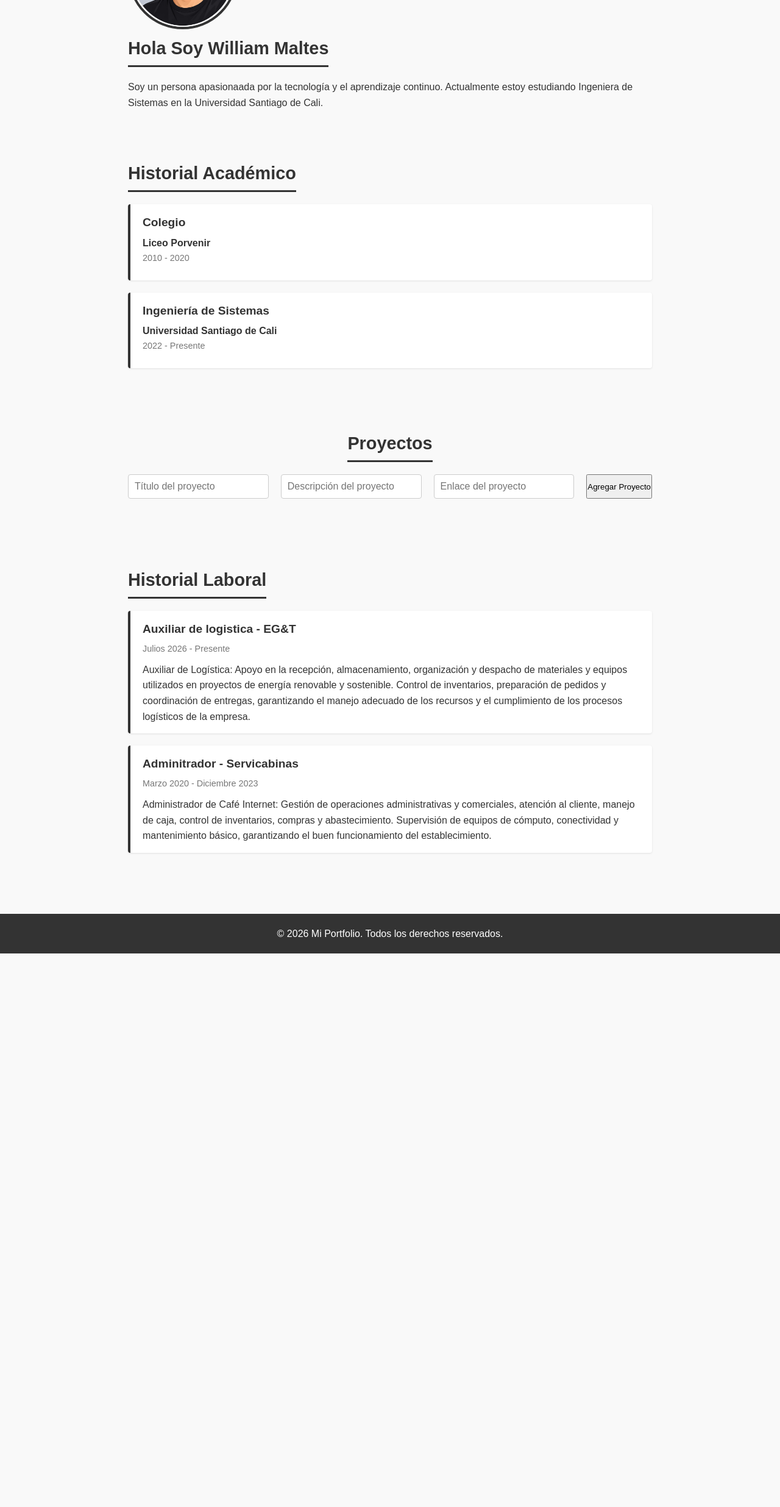
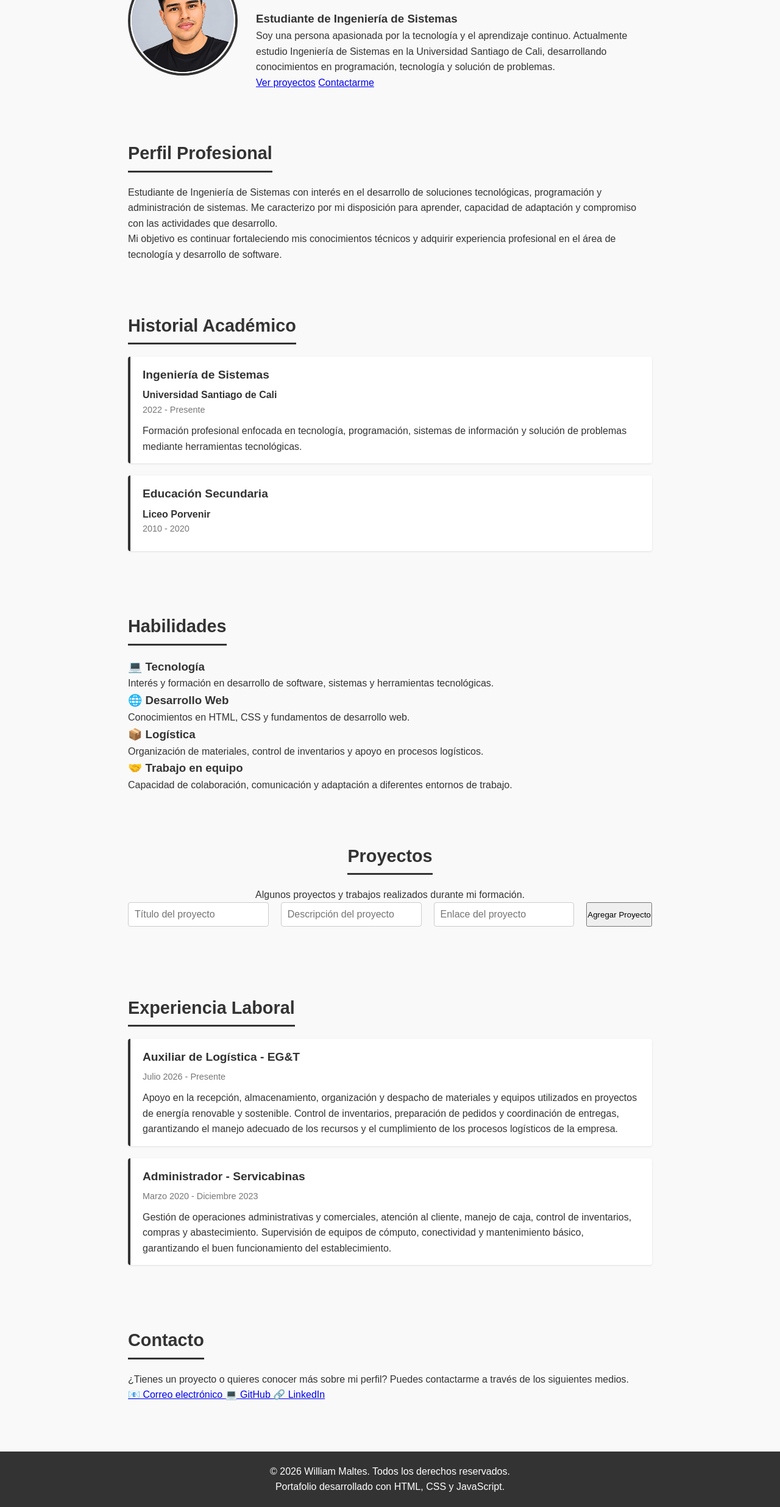
Before and after one commit to arquero01/Portafolio, a plain HTML site: page index.html in a window 1280 px wide. Shown: the part 268-2740 px from the top of the page at 61% size. Before the commit the page ends 1832 px from the top, so only its background shows below. Drawn offline with Linux system fonts and the light colour scheme.

Commit message:
version_01.02

```diff
--- a/index.html
+++ b/index.html
@@ -1,68 +1,329 @@
 <!DOCTYPE html>
-<html lang="en">
+<html lang="es">
   <head>
-        <meta charset="UTF-8">
-        <meta name="viewport" content="width=device-width, initial-scale=1.0">
-        <title>Mi Portfolio</title>
+    <meta charset="UTF-8" />
+    <meta name="viewport" content="width=device-width, initial-scale=1.0" />
+    <meta
+      name="description"
+      content="Portafolio profesional de William Maltes, estudiante de Ingeniería de Sistemas."
+    />
+    <meta name="author" content="William Maltes" />
+
+    <title>William Maltes | Portafolio</title>
+
 <link rel="stylesheet" href="css/styles.css">
-    </head>
-    <body>
+
+</head><body><!-- ENCABEZADO -->
 <header id="header">
-            <h1>Mi Portfolio</h1>
-        </header>
-        <main>
-            <section id="Presentación">
-                <img src="img/foto-perfil.jpeg" alt="Mi Foto" class="foto-perfil">
-                <div class="presentacion-texto">
-                    <h2>Hola Soy William Maltes</h2>
-                    <p>Soy un persona apasionaada por la tecnología y el aprendizaje continuo. Actualmente estoy estudiando Ingeniera de Sistemas en la Universidad Santiago de Cali.</p>
-                </div>
-            </section>
-            <section id="historial-academico">
-                <h2>Historial Académico</h2>
-                <div class="item-academico">
-                    <h3>Colegio</h3>
-                    <p class="institucion">Liceo Porvenir</p>
-                    <p class="fecha">2010 - 2020</p>
-                </div>
-                <div class="item-academico">
-                    <h3>Ingeniería de Sistemas</h3>
-                    <p class="institucion">Universidad Santiago de Cali</p>
-                    <p class="fecha">2022 - Presente</p>
-                </div>
-            </section>
-            <section id="proyectos">
-                <h2>Proyectos</h2>
-                <form id="form-proyectos">
-                    <input type="text" id="input-titulo" placeholder="Título del proyecto" required>
-                    <input type="text" id="input-descripcion" placeholder="Descripción del proyecto" required>
-                    <input type="text" id="input-link" placeholder="Enlace del proyecto">
-                    <button type="submit">Agregar Proyecto</button>
-                </form>
-                <div id="lista-proyectos">
 
-                </div>
-            </section>
-            <section id="historial-laboral">
-                <h2>Historial Laboral</h2>
-
-                <div class="item-laboral">
-                <h3>Auxiliar de logistica - EG&T</h3>
-                <p class="fecha">Julios 2026 - Presente</p>
-                <p>Auxiliar de Logística: Apoyo en la recepción, almacenamiento, organización y despacho de materiales y equipos utilizados en proyectos de energía renovable y sostenible. Control de inventarios, preparación de pedidos y coordinación de entregas, garantizando el manejo adecuado de los recursos y el cumplimiento de los procesos logísticos de la empresa.</p>
+    <div class="header-contenido">
+        <h1>William Maltes</h1>
+        <p>Estudiante de Ingeniería de Sistemas</p>
     </div>
 
-                <div class="item-laboral">
-                <h3>Adminitrador - Servicabinas</h3>
-                <p class="fecha">Marzo 2020 - Diciembre 2023</p>
-                <p>Administrador de Café Internet: Gestión de operaciones administrativas y comerciales, atención al cliente, manejo de caja, control de inventarios, compras y abastecimiento. Supervisión de equipos de cómputo, conectividad y mantenimiento básico, garantizando el buen funcionamiento del establecimiento.</p>
+    <nav class="menu">
+        <a href="#presentacion">Inicio</a>
+        <a href="#historial-academico">Educación</a>
+        <a href="#habilidades">Habilidades</a>
+        <a href="#proyectos">Proyectos</a>
+        <a href="#historial-laboral">Experiencia</a>
+        <a href="#contacto">Contacto</a>
+    </nav>
+
+</header>
+
+
+<main>
+
+    <!-- PRESENTACIÓN -->
+    <section id="presentacion">
+
+        <img
+            src="img/foto-perfil.jpeg"
+            alt="Foto de perfil de William Maltes"
+            class="foto-perfil"
+        >
+
+        <div class="texto-presentacion">
+
+            <p class="saludo">¡Hola! Soy</p>
+
+            <h2>William Maltes</h2>
+
+            <h3>Estudiante de Ingeniería de Sistemas</h3>
+
+            <p>
+                Soy una persona apasionada por la tecnología y el aprendizaje
+                continuo. Actualmente estudio Ingeniería de Sistemas en la
+                Universidad Santiago de Cali, desarrollando conocimientos en
+                programación, tecnología y solución de problemas.
+            </p>
+
+            <div class="botones-presentacion">
+                <a href="#proyectos" class="boton">Ver proyectos</a>
+                <a href="#contacto" class="boton boton-secundario">Contactarme</a>
+            </div>
+
         </div>
 
     </section>
+
+
+    <!-- PERFIL -->
+    <section id="perfil">
+
+        <h2>Perfil Profesional</h2>
+
+        <div class="tarjeta">
+
+            <p>
+                Estudiante de Ingeniería de Sistemas con interés en el desarrollo
+                de soluciones tecnológicas, programación y administración de
+                sistemas. Me caracterizo por mi disposición para aprender,
+                capacidad de adaptación y compromiso con las actividades que
+                desarrollo.
+            </p>
+
+            <p>
+                Mi objetivo es continuar fortaleciendo mis conocimientos
+                técnicos y adquirir experiencia profesional en el área de
+                tecnología y desarrollo de software.
+            </p>
+
+        </div>
+
+    </section>
+
+
+    <!-- HISTORIAL ACADÉMICO -->
+    <section id="historial-academico">
+
+        <h2>Historial Académico</h2>
+
+        <div class="item-academico">
+
+            <h3>Ingeniería de Sistemas</h3>
+
+            <p class="institucion">
+                Universidad Santiago de Cali
+            </p>
+
+            <p class="fecha">
+                2022 - Presente
+            </p>
+
+            <p>
+                Formación profesional enfocada en tecnología, programación,
+                sistemas de información y solución de problemas mediante
+                herramientas tecnológicas.
+            </p>
+
+        </div>
+
+
+        <div class="item-academico">
+
+            <h3>Educación Secundaria</h3>
+
+            <p class="institucion">
+                Liceo Porvenir
+            </p>
+
+            <p class="fecha">
+                2010 - 2020
+            </p>
+
+        </div>
+
+    </section>
+
+
+    <!-- HABILIDADES -->
+    <section id="habilidades">
+
+        <h2>Habilidades</h2>
+
+        <div class="habilidades-grid">
+
+            <div class="habilidad">
+                <h3>💻 Tecnología</h3>
+                <p>
+                    Interés y formación en desarrollo de software,
+                    sistemas y herramientas tecnológicas.
+                </p>
+            </div>
+
+            <div class="habilidad">
+                <h3>🌐 Desarrollo Web</h3>
+                <p>
+                    Conocimientos en HTML, CSS y fundamentos
+                    de desarrollo web.
+                </p>
+            </div>
+
+            <div class="habilidad">
+                <h3>📦 Logística</h3>
+                <p>
+                    Organización de materiales, control de inventarios
+                    y apoyo en procesos logísticos.
+                </p>
+            </div>
+
+            <div class="habilidad">
+                <h3>🤝 Trabajo en equipo</h3>
+                <p>
+                    Capacidad de colaboración, comunicación y
+                    adaptación a diferentes entornos de trabajo.
+                </p>
+            </div>
+
+        </div>
+
+    </section>
+
+
+    <!-- PROYECTOS -->
+    <section id="proyectos">
+
+        <h2>Proyectos</h2>
+
+        <p class="texto-seccion">
+            Algunos proyectos y trabajos realizados durante mi formación.
+        </p>
+
+        <form id="form-proyectos">
+
+            <input
+                type="text"
+                id="input-titulo"
+                placeholder="Título del proyecto"
+                required
+            >
+
+            <input
+                type="text"
+                id="input-descripcion"
+                placeholder="Descripción del proyecto"
+                required
+            >
+
+            <input
+                type="url"
+                id="input-link"
+                placeholder="Enlace del proyecto"
+            >
+
+            <button type="submit">
+                Agregar Proyecto
+            </button>
+
+        </form>
+
+        <div id="lista-proyectos">
+
+            <!-- Los proyectos se agregan mediante JavaScript -->
+
+        </div>
+
+    </section>
+
+
+    <!-- EXPERIENCIA LABORAL -->
+    <section id="historial-laboral">
+
+        <h2>Experiencia Laboral</h2>
+
+        <div class="item-laboral">
+
+            <h3>Auxiliar de Logística - EG&T</h3>
+
+            <p class="fecha">
+                Julio 2026 - Presente
+            </p>
+
+            <p>
+                Apoyo en la recepción, almacenamiento, organización y
+                despacho de materiales y equipos utilizados en proyectos
+                de energía renovable y sostenible. Control de inventarios,
+                preparación de pedidos y coordinación de entregas,
+                garantizando el manejo adecuado de los recursos y el
+                cumplimiento de los procesos logísticos de la empresa.
+            </p>
+
+        </div>
+
+
+        <div class="item-laboral">
+
+            <h3>Administrador - Servicabinas</h3>
+
+            <p class="fecha">
+                Marzo 2020 - Diciembre 2023
+            </p>
+
+            <p>
+                Gestión de operaciones administrativas y comerciales,
+                atención al cliente, manejo de caja, control de inventarios,
+                compras y abastecimiento. Supervisión de equipos de
+                cómputo, conectividad y mantenimiento básico, garantizando
+                el buen funcionamiento del establecimiento.
+            </p>
+
+        </div>
+
+    </section>
+
+
+    <!-- CONTACTO -->
+    <section id="contacto">
+
+        <h2>Contacto</h2>
+
+        <div class="contacto-contenido">
+
+            <p>
+                ¿Tienes un proyecto o quieres conocer más sobre mi perfil?
+                Puedes contactarme a través de los siguientes medios.
+            </p>
+
+            <div class="enlaces-contacto">
+
+                <a href="mailto:tu-correo@ejemplo.com">
+                    📧 Correo electrónico
+                </a>
+
+                <a href="https://github.com/" target="_blank">
+                    💻 GitHub
+                </a>
+
+                <a href="https://www.linkedin.com/" target="_blank">
+                    🔗 LinkedIn
+                </a>
+
+            </div>
+
+        </div>
+
+    </section>
+
 </main>
+
+
+<!-- PIE DE PÁGINA -->
 <footer>
-            <p>&copy; 2026 Mi Portfolio. Todos los derechos reservados.</p>
+
+    <p>
+        &copy; 2026 William Maltes. Todos los derechos reservados.
+    </p>
+
+    <p>
+        Portafolio desarrollado con HTML, CSS y JavaScript.
+    </p>
+
 </footer>
+
+
 <script src="js/script.js"></script>
+
 </body>
 </html>
```
Lines whose indentation alone changed are shown as unchanged.
